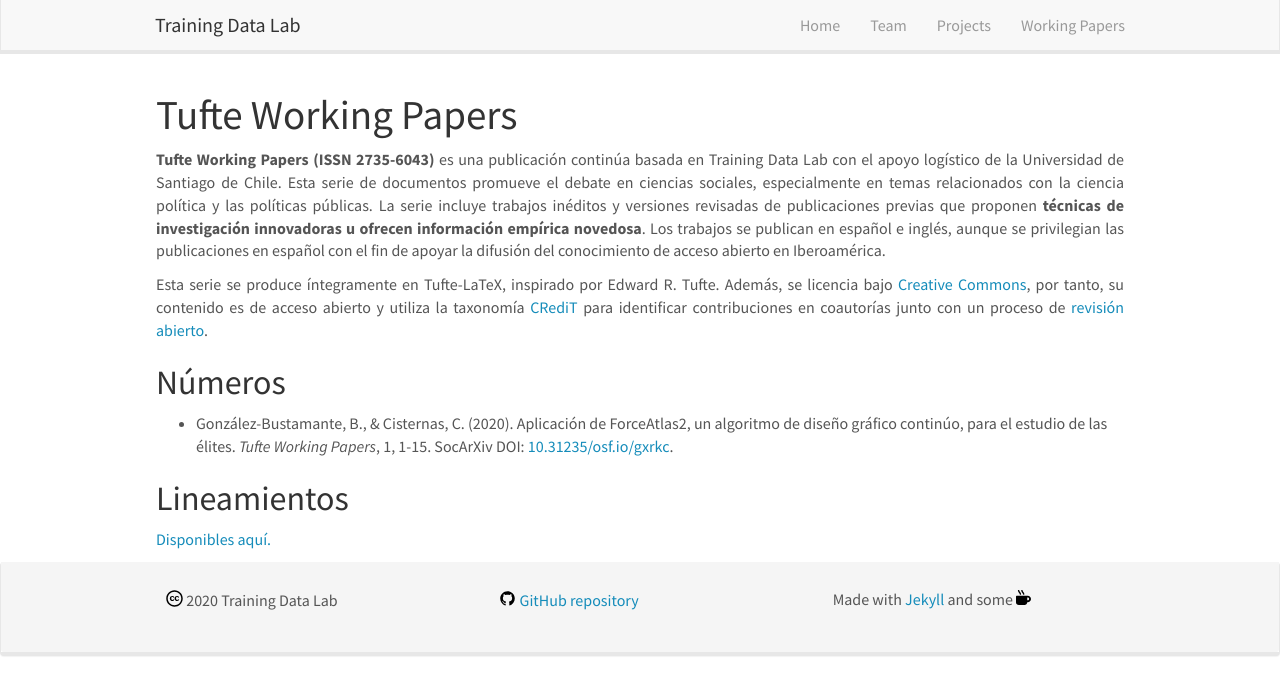
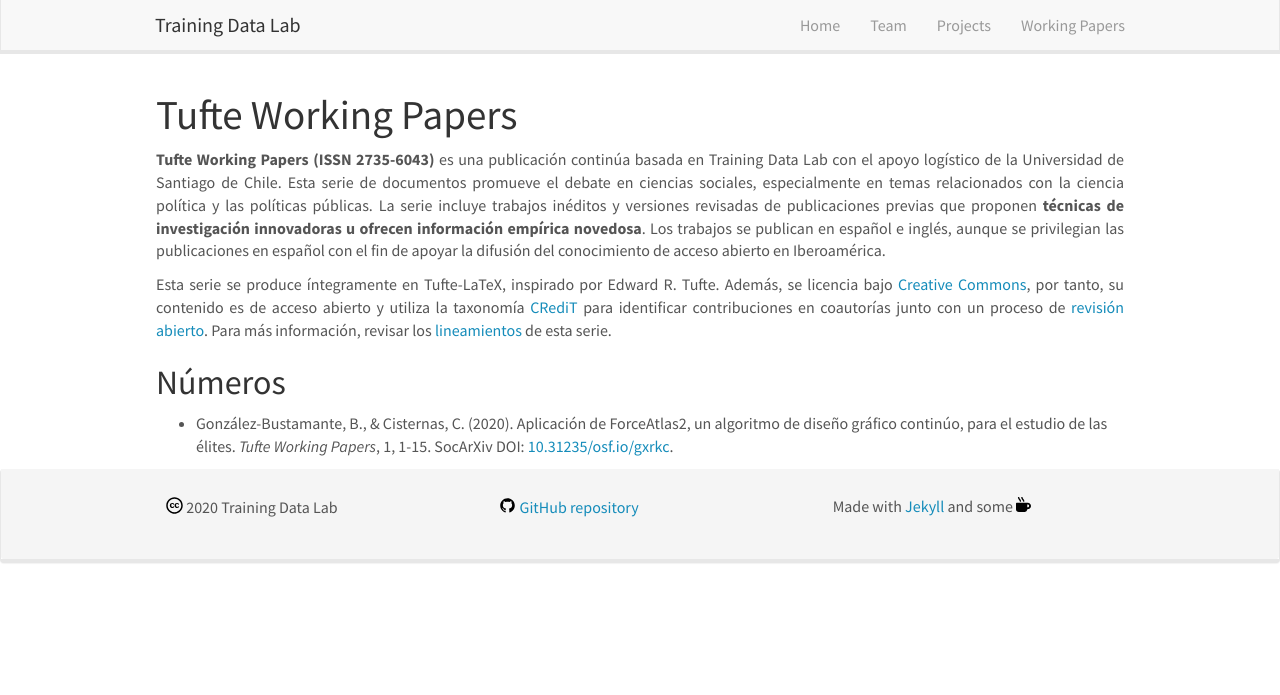
Before and after one commit to training-datalab/old-training-datalab.com, a Jekyll site: the page built from _pages/tufte-working-papers.md, in a window 1280 px wide. Shown: the top 695 px of the page. Built offline with Jekyll 4.4.1, drawn with Linux system fonts in a browser that asks for light colours; nearby versions of some CDN libraries.

Commit message:
Update tufte-working-papers.md

```diff
--- a/_pages/tufte-working-papers.md
+++ b/_pages/tufte-working-papers.md
@@ -10,14 +10,10 @@
 
 <p align=" justify"><b>Tufte Working Papers (ISSN 2735-6043)</b> es una publicación continúa basada en Training Data Lab con el apoyo logístico de la Universidad de Santiago de Chile. Esta serie de documentos promueve el debate en ciencias sociales, especialmente en temas relacionados con la ciencia política y las políticas públicas. La serie incluye trabajos inéditos y versiones revisadas de publicaciones previas que proponen <strong>técnicas de investigación innovadoras u ofrecen información empírica novedosa</strong>. Los trabajos se publican en español e inglés, aunque se privilegian las publicaciones en español con el fin de apoyar la difusión del conocimiento de acceso abierto en Iberoamérica.</p>
 
-<p align=" justify">Esta serie se produce íntegramente en Tufte-LaTeX, inspirado por Edward R. Tufte. Además, se licencia bajo <a href="https://github.com/Tufte-Papers/tuftepapers.com/blob/master/LICENSE.txt" target="_blank">Creative Commons</a>, por tanto, su contenido es de acceso abierto y utiliza la taxonomía <a href="https://bgonzalezbustamante.github.io/CRediT/" target="_blank">CRediT</a> para identificar contribuciones en coautorías junto con un proceso de <a href="/open-review/">revisión abierto</a>.</p>
+<p align=" justify">Esta serie se produce íntegramente en Tufte-LaTeX, inspirado por Edward R. Tufte. Además, se licencia bajo <a href="https://github.com/training-datalab/tufte-working-papers/blob/master/LICENSE.txt" target="_blank">Creative Commons</a>, por tanto, su contenido es de acceso abierto y utiliza la taxonomía <a href="https://bgonzalezbustamante.com/credit/" target="_blank">CRediT</a> para identificar contribuciones en coautorías junto con un proceso de <a href="/open-review/">revisión abierto</a>. Para más información, revisar los <a href="/guidelines/">lineamientos</a> de esta serie.</p>
 
 ## Números
 
 <ul>
 <li>González-Bustamante, B., & Cisternas, C. (2020). Aplicación de ForceAtlas2, un algoritmo de diseño gráfico continúo, para el estudio de las élites. <em>Tufte Working Papers</em>, 1, 1-15. SocArXiv DOI: <a href="https://doi.org/10.31235/osf.io/gxrkc" target="_blank">10.31235/osf.io/gxrkc</a>.</li>
 </ul>
-
-## Lineamientos
-
-<p align=" justify"><a href="/guidelines/">Disponibles aquí.</a></p>
```
